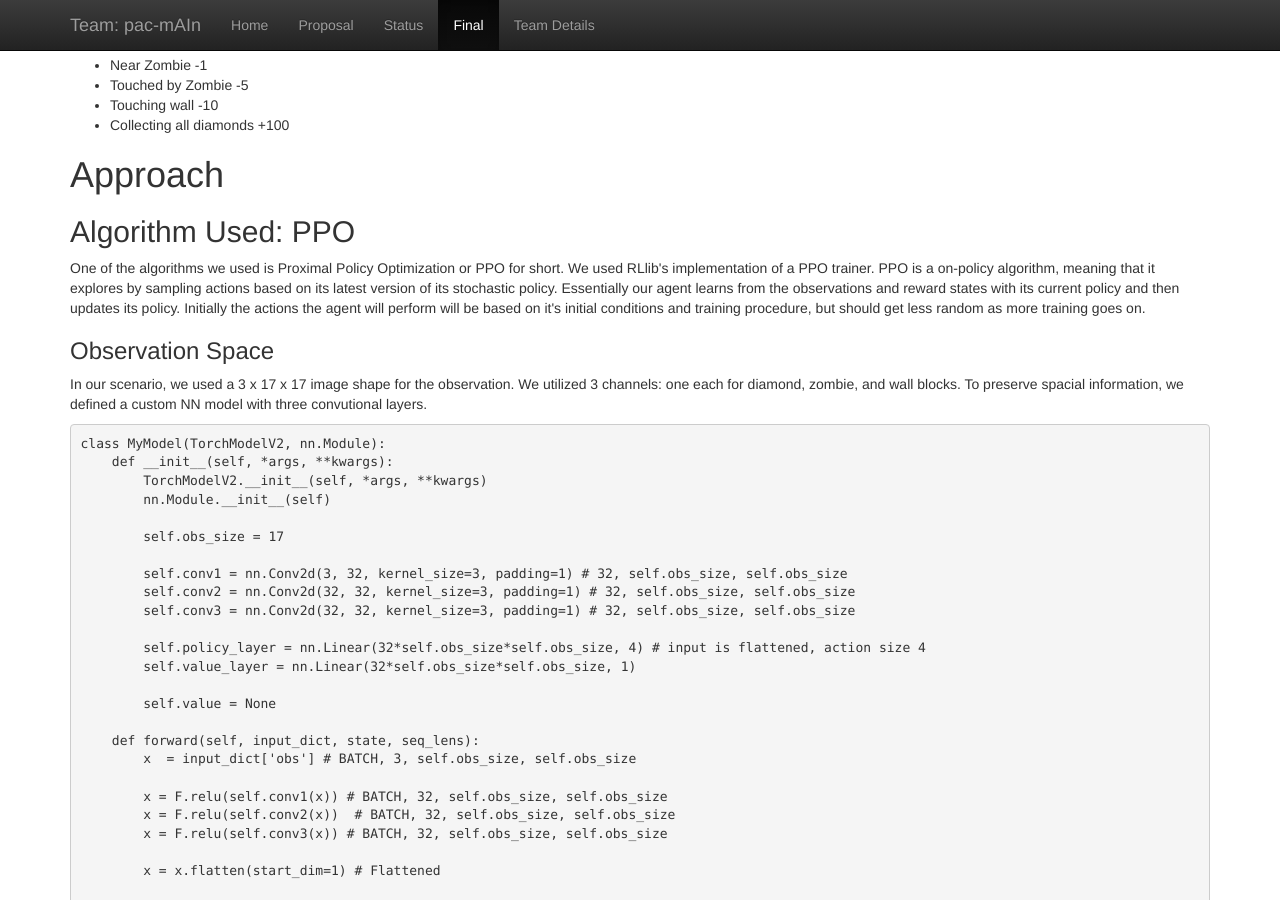
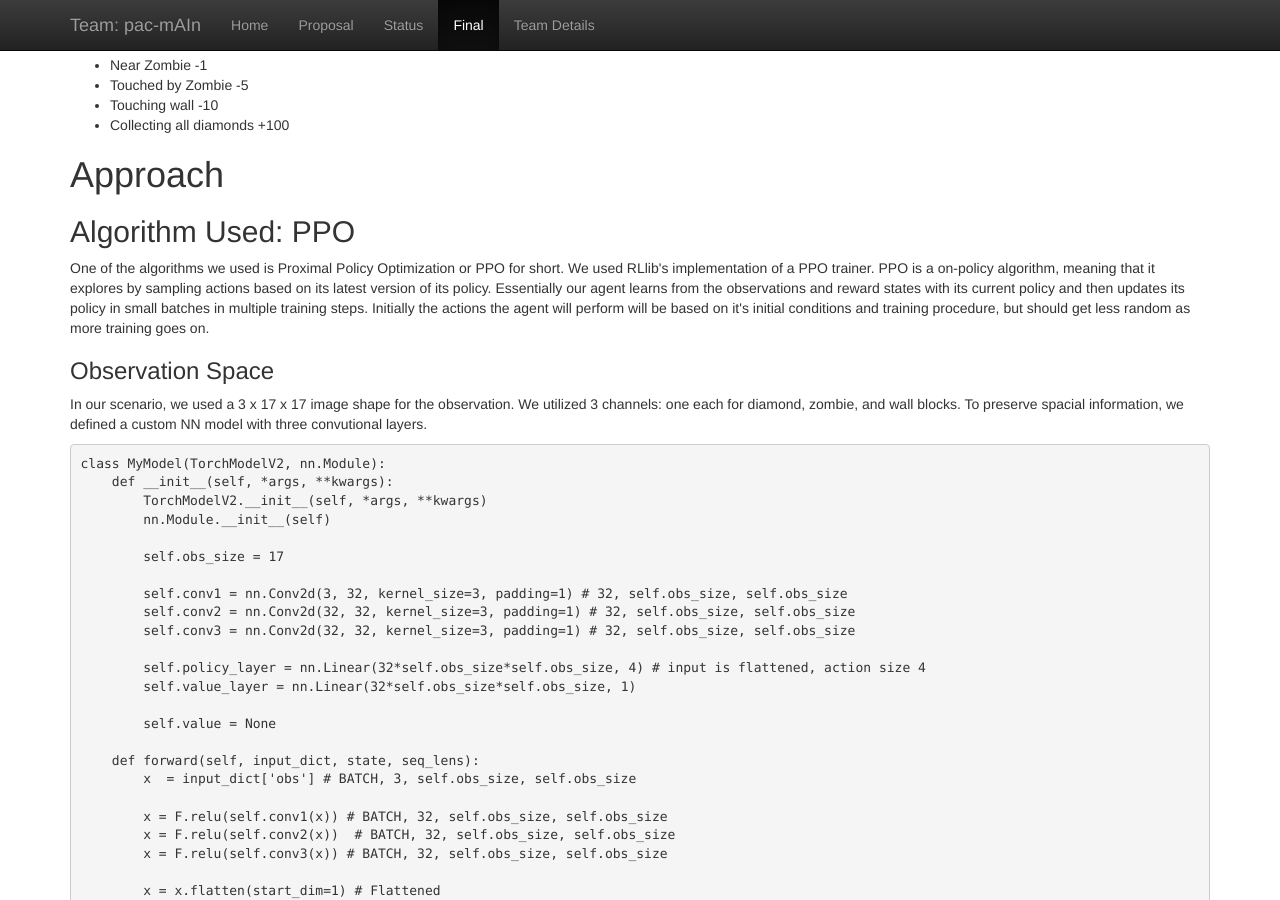
Before and after one commit to armaansd/pac-mAIn, a Jekyll site: the page built from docs/final.md, in a window 1280 px wide and 900 px high, scrolled down 2090 px. Built offline with Jekyll 4.4.1, drawn with Linux system fonts in a browser that asks for light colours.

Commit message:
Update final.md

```diff
--- a/docs/final.md
+++ b/docs/final.md
@@ -33,7 +33,7 @@ This will be exchanged for final vid later
 # Approach
 ## Algorithm Used: PPO
 <p>One of the algorithms we used is Proximal Policy Optimization or PPO for short. We used RLlib's implementation of a PPO trainer.
-PPO is a on-policy algorithm, meaning that it explores by sampling actions based on its latest version of its stochastic policy. Essentially our agent learns from the observations and reward states with its current policy and then updates its policy. Initially the actions the agent will perform will be based on it's initial conditions and training procedure, but should get less random as more training goes on. </p>
+PPO is a on-policy algorithm, meaning that it explores by sampling actions based on its latest version of its policy. Essentially our agent learns from the observations and reward states with its current policy and then updates its policy in small batches in multiple training steps. Initially the actions the agent will perform will be based on it's initial conditions and training procedure, but should get less random as more training goes on. </p>
 
 ### Observation Space
 <p>In our scenario, we used a 3 x 17 x 17 image shape for the observation. We utilized 3 channels: one each for diamond, zombie, and wall blocks. To preserve spacial information, we defined a custom NN model with three convutional layers. </p>
```
